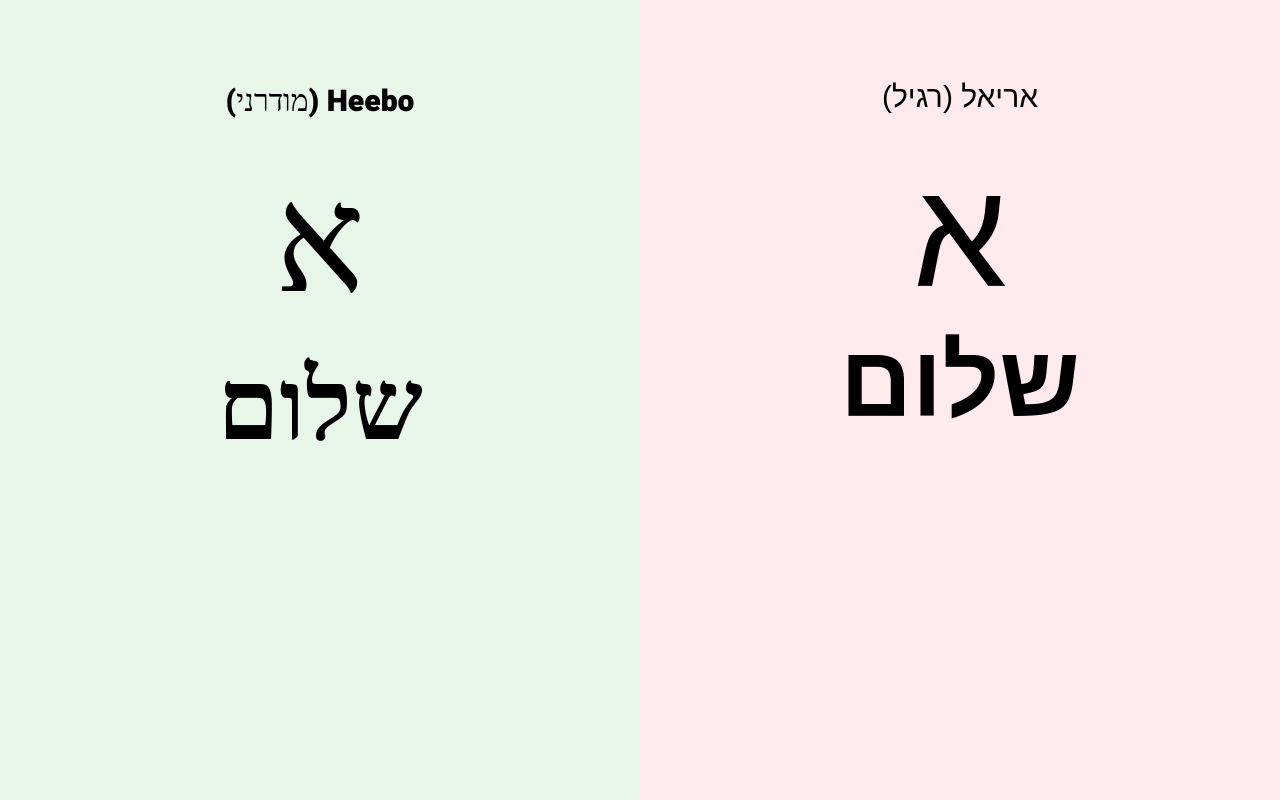
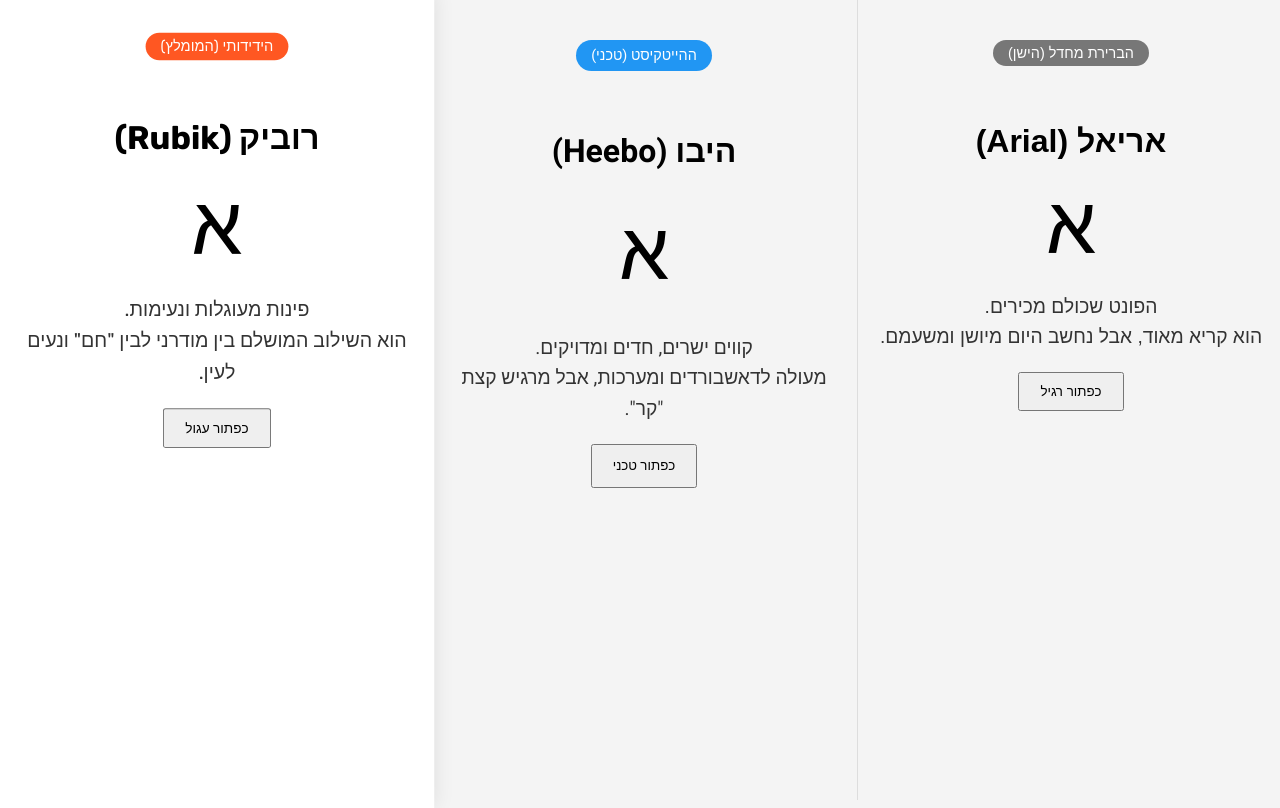
Before and after one commit to amirbiron/Shalev, a plain HTML site: page index.html in a window 1280 px wide. Drawn offline with Linux system fonts and the light colour scheme.

Commit message:
Update title and styles for font comparison

```diff
--- a/index.html
+++ b/index.html
@@ -2,51 +2,60 @@
 <html lang="he" dir="rtl">
 <head>
     <meta charset="UTF-8">
-    <title>מבחן הקיצון - Arial vs Heebo</title>
+    <title>קרב הפונטים הגדול</title>
+    <link href="https://fonts.googleapis.com/css2?family=Heebo:wght@400;700&family=Rubik:wght@400;700&display=swap" rel="stylesheet">
+    <style>
+        body { margin: 0; background: #f4f4f4; font-family: sans-serif; }
+        .container { display: flex; height: 100vh; }
+        .col { flex: 1; padding: 40px 20px; text-align: center; transition: 0.3s; }
+        .col:hover { background: #fff; box-shadow: 0 0 20px rgba(0,0,0,0.1); transform: scale(1.02); z-index: 10; }
 
-    <style>
-        @import url('https://fonts.googleapis.com/css2?family=Heebo:wght@900&display=swap');
+        h2 { font-size: 2rem; margin-bottom: 10px; }
+        p { font-size: 1.2rem; line-height: 1.6; color: #333; }
+        .big-letter { font-size: 5rem; display: block; margin: 20px 0; }
+        .tag { display: inline-block; padding: 5px 15px; border-radius: 20px; font-size: 0.9rem; color: white; margin-bottom: 30px;}
 
-        body { display: flex; height: 100vh; margin: 0; text-align: center; }
+        /* אריאל */
+        .arial { font-family: Arial, sans-serif; border-left: 1px solid #ddd; }
+        .arial .tag { background: #777; }
 
-        div { flex: 1; padding-top: 50px; }
+        /* היבו */
+        .heebo { font-family: 'Heebo', sans-serif; border-left: 1px solid #ddd; }
+        .heebo .tag { background: #2196F3; }
 
-        /* צד ימין - אריאל */
-        .arial {
-            background: #ffebee;
-            font-family: Arial, sans-serif;
-        }
+        /* רוביק */
+        .rubik { font-family: 'Rubik', sans-serif; }
+        .rubik .tag { background: #FF5722; }
 
-        /* צד שמאל - היבו */
-        .heebo {
-            background: #e8f5e9;
-            /* טריק הדיבוג: אם Heebo נכשל, תראה Times New Roman */
-            font-family: 'Heebo', 'Times New Roman', serif;
-        }
-
-        h1 { font-size: 100px; margin: 0; }
-        p { font-size: 30px; }
-
-        .letter-test {
-            font-size: 150px;
-            line-height: 1.2;
-            display: block;
-        }
     </style>
 </head>
 <body>
+    <div class="container">
 
-    <div class="arial">
-        <p>אריאל (רגיל)</p>
-        <span class="letter-test">א</span>
-        <h1>שלום</h1>
+        <div class="col arial">
+            <span class="tag">הברירת מחדל (הישן)</span>
+            <h2>אריאל (Arial)</h2>
+            <span class="big-letter">א</span>
+            <p>הפונט שכולם מכירים. <br>הוא קריא מאוד, אבל נחשב היום מיושן ומשעמם.</p>
+            <button style="font-family: inherit; padding: 10px 20px;">כפתור רגיל</button>
+        </div>
+
+        <div class="col heebo">
+            <span class="tag">ההייטקיסט (טכני)</span>
+            <h2>היבו (Heebo)</h2>
+            <span class="big-letter">א</span>
+            <p>קווים ישרים, חדים ומדויקים.<br>מעולה לדאשבורדים ומערכות, אבל מרגיש קצת "קר".</p>
+            <button style="font-family: inherit; padding: 10px 20px;">כפתור טכני</button>
+        </div>
+
+        <div class="col rubik">
+            <span class="tag">הידידותי (המומלץ)</span>
+            <h2>רוביק (Rubik)</h2>
+            <span class="big-letter">א</span>
+            <p>פינות מעוגלות ונעימות.<br>הוא השילוב המושלם בין מודרני לבין "חם" ונעים לעין.</p>
+            <button style="font-family: inherit; padding: 10px 20px;">כפתור עגול</button>
+        </div>
+
     </div>
-
-    <div class="heebo">
-        <p>Heebo (מודרני)</p>
-        <span class="letter-test">א</span>
-        <h1>שלום</h1>
-    </div>
-
 </body>
 </html>
```
